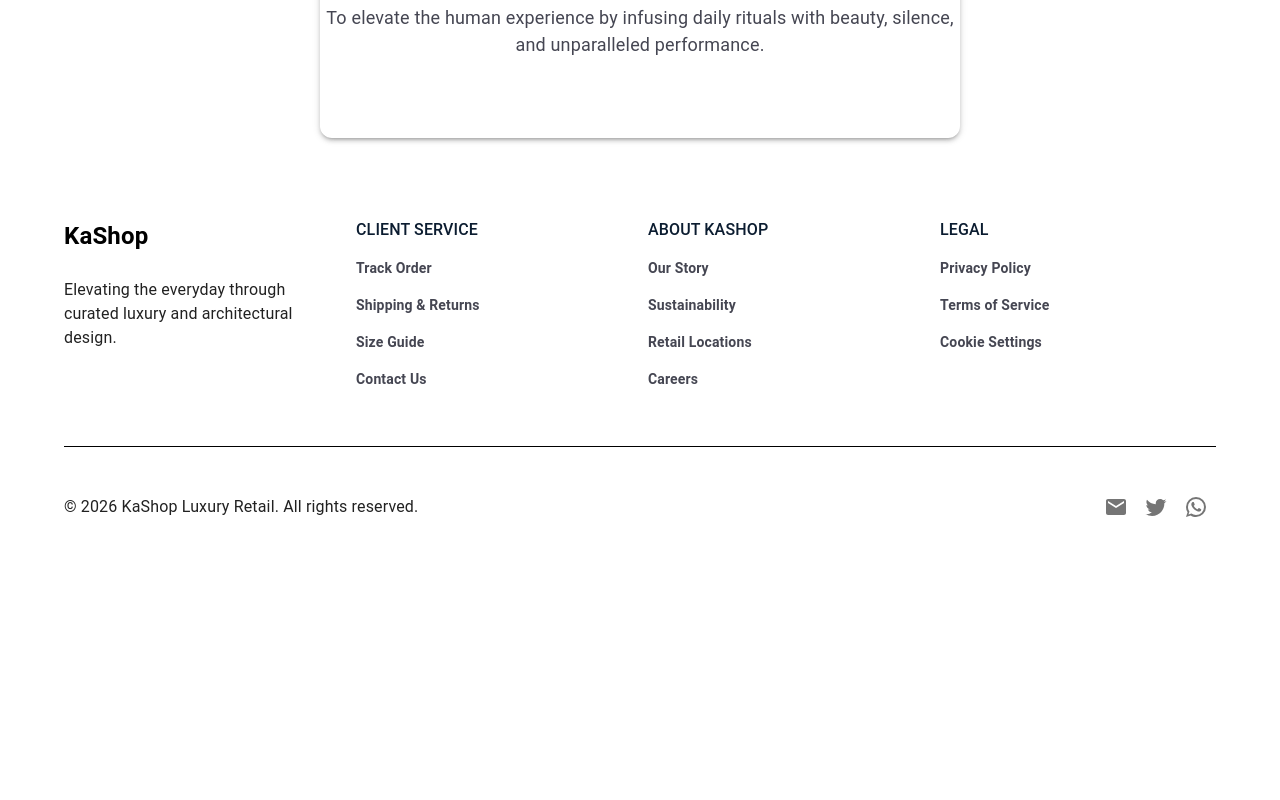
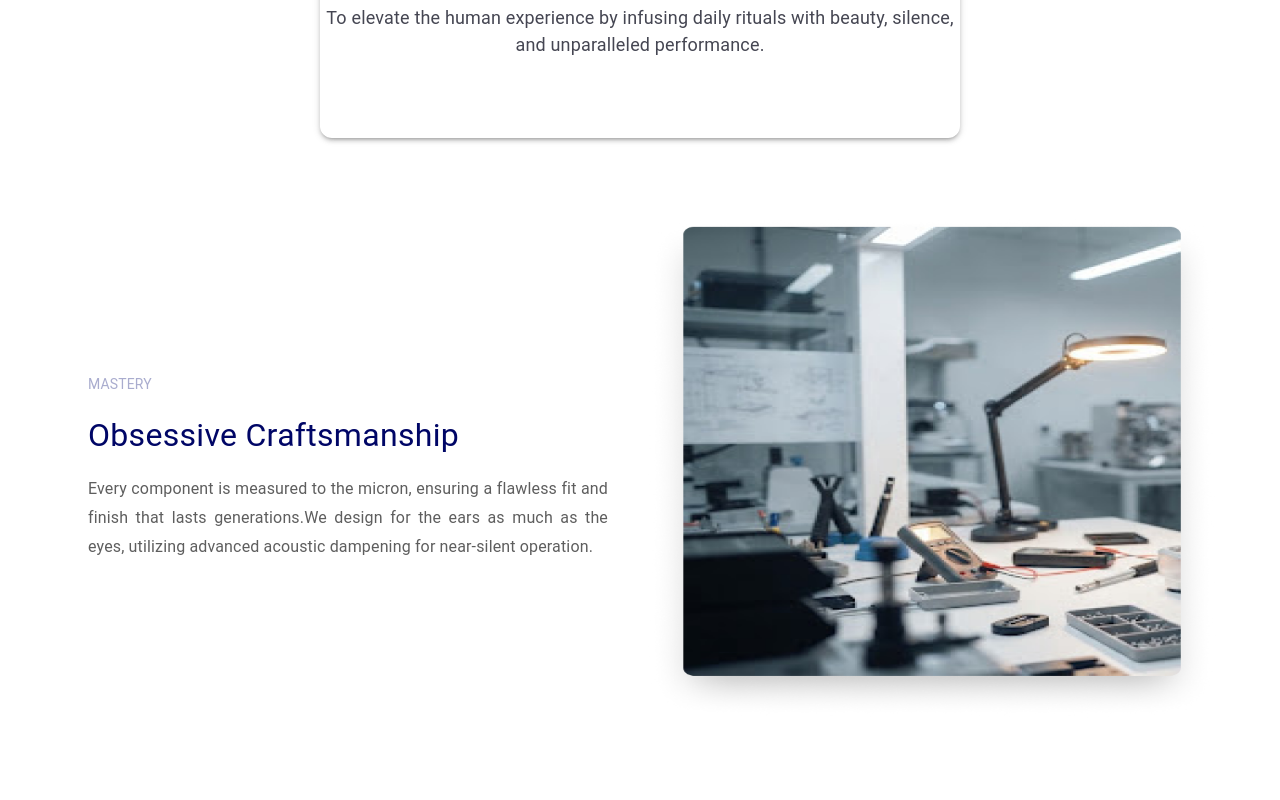
Before and after one commit to Manar-sami/E-commerce, a React (Vite) app: page /about in a window 1280 px wide. Shown: the part 1500-2300 px from the top of the page. Before the commit the page ends 2107 px from the top, so only its background shows below. Built offline with nearby package versions, Linux system fonts and the light colour scheme; no server answers.

Commit message:
add Our MASTERY section to the about page

```diff
--- a/src/languge.jsx
+++ b/src/languge.jsx
@@ -90,7 +90,10 @@ i18n
            "The Art of Living Well":"The Art of Living Well",
           "Where precision engineering meets timeless design. We craft the tools for a life lived with intentionality.":"Where precision engineering meets timeless design. We craft the tools for a life lived with intentionality.",
           "Our Mission":"Our Mission",
-          "To elevate the human experience by infusing daily rituals with beauty, silence, and unparalleled performance.":"To elevate the human experience by infusing daily rituals with beauty, silence, and unparalleled performance."
+          "To elevate the human experience by infusing daily rituals with beauty, silence, and unparalleled performance.":"To elevate the human experience by infusing daily rituals with beauty, silence, and unparalleled performance.",
+          "MASTERY":"MASTERY",
+          "Obsessive Craftsmanship":"Obsessive Craftsmanship",
+          "Every component is measured to the micron, ensuring a flawless fit and finish that lasts generations.We design for the ears as much as the eyes, utilizing advanced acoustic dampening for near-silent operation.":"Every component is measured to the micron, ensuring a flawless fit and finish that lasts generations.We design for the ears as much as the eyes, utilizing advanced acoustic dampening for near-silent operation."
 
         }
       },
@@ -172,7 +175,10 @@ i18n
           "The Art of Living Well":"فن العيش بشكل جيد",
           "Where precision engineering meets timeless design. We craft the tools for a life lived with intentionality.":"حيث يلتقي الهندسة الدقيقة بالتصميم الخالد. نحن نصنع الأدوات لحياة عاشت بنية.",
           "Our Mission":"مهمتنا",
-          "To elevate the human experience by infusing daily rituals with beauty, silence, and unparalleled performance.":"لرفع تجربة الإنسان من خلال دمج الطقوس اليومية بالجمال، الصمت، والأداء الذي لا مثيل له."
+          "To elevate the human experience by infusing daily rituals with beauty, silence, and unparalleled performance.":"لرفع تجربة الإنسان من خلال دمج الطقوس اليومية بالجمال، الصمت، والأداء الذي لا مثيل له.",
+          "MASTERY":"الإتقان",
+          "Obsessive Craftsmanship":"الحرفية المهووسة",
+          "Every component is measured to the micron, ensuring a flawless fit and finish that lasts generations.We design for the ears as much as the eyes, utilizing advanced acoustic dampening for near-silent operation.":"يتم قياس كل مكون إلى الميكرون، مما يضمن ملاءمة وتشطيبًا لا تشوبه شائبة يدوم لأجيال. نحن نصمم للأذنين بقدر ما نصمم للعيون، باستخدام تقنيات متقدمة لتخفيف الصوت لضمان تشغيل شبه صامت."
 
         }
       }
--- a/src/pages/about/Aboutpage.jsx
+++ b/src/pages/about/Aboutpage.jsx
@@ -1,4 +1,5 @@
 import Heroabout from './Heroabout'
+import MASTERY_section from './MASTERY_section'
 import OUR_HERITAGE from './OUR_HERITAGE'
 import OurMission from './OurMission'
 
@@ -8,6 +9,7 @@ function Aboutpage() {
     <Heroabout></Heroabout>
     <OUR_HERITAGE></OUR_HERITAGE>
     <OurMission></OurMission>
+    <MASTERY_section></MASTERY_section>
     </>
   )
 }
--- /dev/null
+++ b/src/pages/about/MASTERY_section.jsx
@@ -0,0 +1,47 @@
+
+import { Box, Container, Grid, Typography } from "@mui/material"
+import { useTranslation } from "react-i18next"
+
+function MASTERY_section() {
+  const { t } = useTranslation();
+  return (
+     <Box sx={{py:10}}>
+       <Container>
+         <Grid container spacing={2}>
+
+            <Grid size={{xs:12,md:6}} sx={{display:"flex",flexDirection:"column",gap:2,justifyContent:"center",px:3,textAlign:"justify"}}>
+            <Typography sx={{fontSize:"14px",color:"#1A237E60",fontweight:"700"}}>
+              {t("MASTERY")}
+            </Typography>
+            <Typography sx={{fontSize:"32px",color:"#000666",fontweight:"bold"}}>
+              {t("Obsessive Craftsmanship")}
+            </Typography>
+            <Typography sx={{fontSize:"16px",color:"#5E5E5E",fontweight:"400",lineHeight:"1.8"}}>
+                {t("Every component is measured to the micron, ensuring a flawless fit and finish that lasts generations.We design for the ears as much as the eyes, utilizing advanced acoustic dampening for near-silent operation.")}
+            </Typography>
+            </Grid>
+
+            <Grid size={{xs:12,md:6}}>
+                 <Box
+                    component="img"
+                    src="/image/about/MASTERY.png"
+                    alt="OURHERITAGE"
+                    sx={{
+                      width: "100%",
+                      height: "500px",
+                      borderRadius: "12px",
+
+                    }}
+                        >
+                    </Box>
+
+            </Grid>
+
+        </Grid>
+       </Container>
+
+    </Box>
+  )
+}
+
+export default MASTERY_section
```
